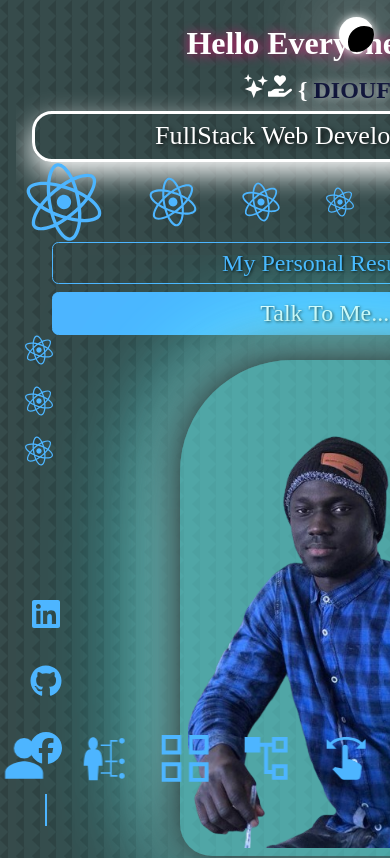
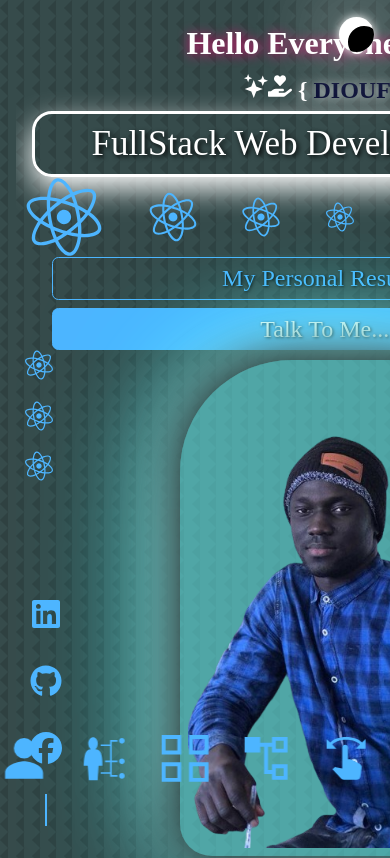
Before and after one commit to Mouhamed1003/keenprogrammer.com, a React (Create React App) app: page / in a window 390 px wide. Shown: the top 858 px of the page. Built offline with nearby package versions, Linux system fonts and the light colour scheme.

Commit message:
Update header.css

```diff
--- a/src/components/header/header.css
+++ b/src/components/header/header.css
@@ -404,7 +404,7 @@ header {
         width: 166vw;
     }
     .text-light-function {
-        font-size: calc(7vw - .1em);
+        font-size: 9vw;
     }
     .header_container {
         height: 90%; /* Réduire la hauteur */
```
